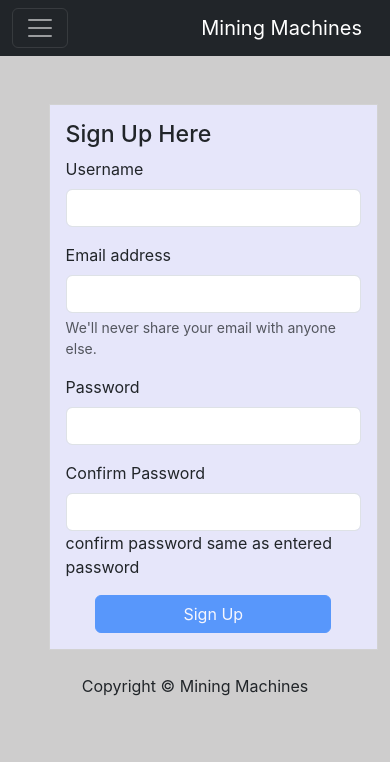
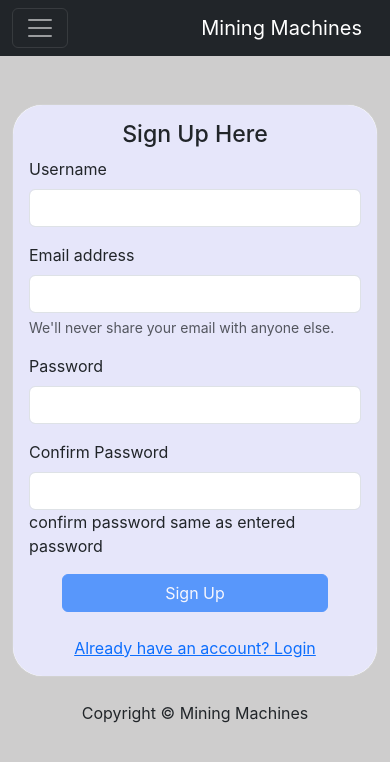
Before and after one commit to KuldeepBijarniya/miningmachines, a React (Create React App) app: page /signup in a window 390 px wide. Shown: the top 762 px of the page. Built offline with nearby package versions, Linux system fonts and the light colour scheme.

Commit message:
login Signup completly responsive

```diff
--- a/src/components/Login.js
+++ b/src/components/Login.js
@@ -29,6 +29,7 @@ export default function Login() {
                 <input type="password" className="form-control" id="password" name='password' autoComplete="on" minLength={5} required/>
               </div>
               <button type="submit" className="btn btn-primary" style={{width:"80%",marginLeft:"10%"}}>Login</button>
+              <Link className='dontorhaveaccount mt-4' to="/SignUp">Dont have account? Sign Up</Link>
             </div>
           </div>
         </div>
--- a/src/components/SignUp.js
+++ b/src/components/SignUp.js
@@ -53,6 +53,7 @@ export default function SignUp() {
           <div className={`from-text ${p1 === p2 ? "visible" : "d-none"}`}>confirm password same as entered password</div>
         </div>
               <button type="submit" disabled={p1 !== p2 || text === ""} className="btn btn-primary" style={{width:"80%",marginLeft:"10%"}}>Sign Up</button>
+              <Link className='dontorhaveaccount mt-4' to="/Login">Already have an account? Login</Link>
             </div>
           </div>
         </div>
--- a/src/index.css
+++ b/src/index.css
@@ -13,14 +13,12 @@ code {
 }
 
 .loginsignup {
-  max-width: 75%;
-  margin-left: 10%;
+  margin: auto;
   border-radius: 30px;
 }
 
 .col-md-8 {
   background-color: lavender;
-  border-radius: 0 30px 30px 0;
 }
 
 .remsignup {
@@ -30,15 +28,19 @@ code {
   background-color: #42bec0
 }
 
+.dontorhaveaccount {
+  display: none;
+}
+
 @media screen and (max-width: 768px) {
-  .loginsignup {
-    max-width: 100%;
-    border-radius: 0;
-  }
 
   .col-md-8 {
     background-color: lavender;
-    border-radius: 0;
+    border-radius: 30px;
+  }
+
+  .col-md-8 h3 {
+    text-align: center;
   }
 
   .remsignup {
@@ -48,4 +50,35 @@ code {
   .remsignup button {
     display: none;
   }
+
+  .dontorhaveaccount {
+    display: block;
+    text-align: center;
+  }
 }
+
+@media screen and (width: 768px) {
+  .loginsignup {
+    border-radius: 30px;
+  }
+
+  .col-md-8 {
+    border-radius: 0;
+  }
+
+  .remsignup {
+    display: flex;
+  }
+
+  .remsignup button {
+    display: block;
+  }
+
+  .remsignup a {
+    text-decoration: none;
+  }
+
+  .dontorhaveaccount {
+    display: none;
+  }
+}
```
